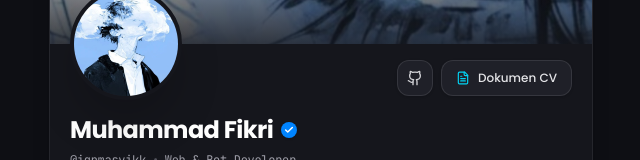
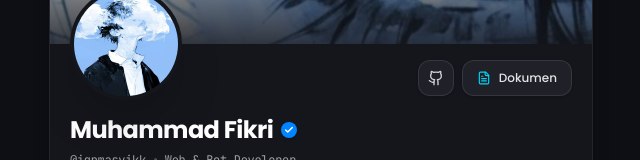
Before and after one commit to about-vann/my-portofolio, a React (Vite) app: page / in a window 1280 px wide. Shown: the part 243-403 px from the top of the page, without its empty margins (319-959 px from the left). Built offline with nearby package versions, Linux system fonts and the light colour scheme; a web font is replaced by a local one.

Commit message:
Update HeroSection.tsx

```diff
--- a/src/components/HeroSection.tsx
+++ b/src/components/HeroSection.tsx
@@ -3,7 +3,7 @@ import { motion } from 'motion/react';
 import { Check, Github, MapPin, FileText, Pause, Play } from 'lucide-react';
 import { ThemeAccent, Language } from '../types';
 import { PERSONAL_INFO } from '../data/portfolioData';
-import musicUrl from '../assets/audio/AUD-20260724-WA0417.mp3';
+import musicUrl from '../assets/audio/audio.mp3';
 
 interface HeroProps { accent: ThemeAccent; lang: Language; onDownloadCv: () => void; }
 
@@ -64,7 +64,7 @@ export const HeroSection: React.FC<HeroProps> = ({ lang, onDownloadCv }) => {
                 <Github className="w-4 h-4" />
               </a>
               <button type="button" onClick={onDownloadCv} className="h-9 px-3.5 rounded-xl bg-[#1f2028] hover:bg-[#282a35] border border-white/10 flex items-center gap-2 text-xs font-medium text-zinc-200 hover:text-white transition-all cursor-pointer shadow-sm active:scale-95">
-                <FileText className="w-3.5 h-3.5 text-cyan-400" /><span>{id ? 'Dokumen CV' : 'CV Document'}</span>
+                <FileText className="w-3.5 h-3.5 text-cyan-400" /><span>{id ? 'Dokumen' : 'Document'}</span>
               </button>
             </div>
           </div>
```
